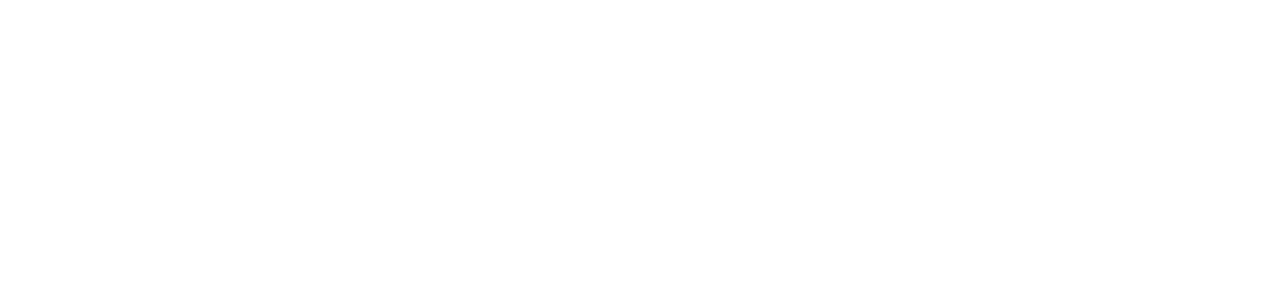
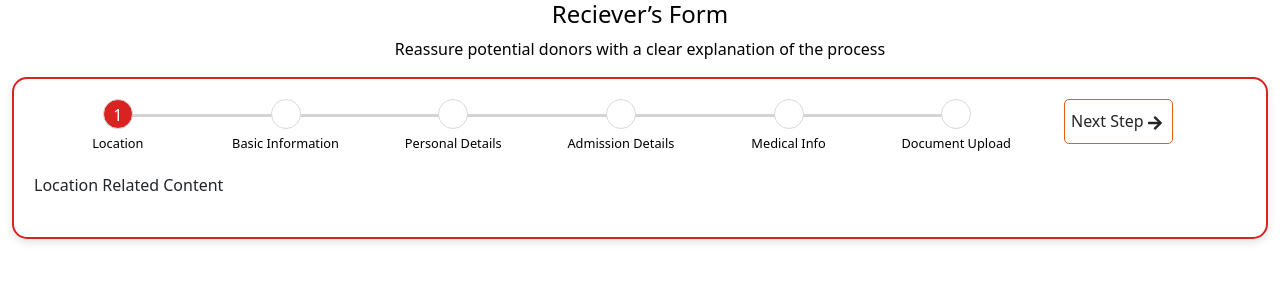
Before and after one commit to YashMatade/BloodTabs, a React (Vite) app: page /step in a window 1280 px wide. Before the commit this address had no page. Shown: the top 300 px of the page. Built offline with nearby package versions, Linux system fonts and the light colour scheme.

Commit message:
receiver-form skeleton

```diff
--- a/src/App.jsx
+++ b/src/App.jsx
@@ -2,6 +2,7 @@
 import { BrowserRouter as Router, Route, Routes } from 'react-router-dom';
 
 const Home = lazy(() => import('./Pages/Home/Home'));
+const ReceiverForm = lazy(() => import('./Pages/Home/Components/ReceiverForm/ReceiverForm.jsx'));
 
 const App = () => {
   return (
@@ -9,6 +10,8 @@
       <Suspense fallback={<></>}>
         <Routes>
           <Route path="/" element={<Home />} />
+          <Route path="/step" element={<ReceiverForm/>} />
+
         </Routes>
       </Suspense>
     </Router>
--- /dev/null
+++ b/src/Pages/Home/Components/ReceiverForm/ReceiverForm.css
@@ -0,0 +1,159 @@
+.stepper-container {
+    width: 100%;
+    margin: auto;
+    padding: 20px;
+    box-shadow: 0 4px 8px rgba(0, 0, 0, 0.1);
+    border-radius: 15px;
+    border: 2px solid #D82320;
+  }
+
+  .stepper-header {
+    display: flex;
+    justify-content: space-between;
+    align-items: center;
+    margin-bottom: 20px;
+    position: relative;
+  }
+
+  .step {
+    text-align: center;
+    flex: 1;
+    position: relative;
+  }
+
+  .step-circle {
+    width: 30px;
+    height: 30px;
+    line-height: 30px;
+    border-radius: 50%;
+    border:  1px solid #D9D9D9;
+    color: black;
+    margin: 0 auto;
+    background: white;
+    position: relative;
+    z-index: 1;
+  }
+
+  .step-circle.active {
+    background-color: #D82320;
+    color: white;
+  }
+
+  .step-label {
+    margin-top: 5px;
+    color: #000000;
+    font-weight: 500;
+    font-size: 0.8rem;
+  }
+
+  .step-connector {
+    width: 100%;
+    height: 3px;
+    background-color: lightgray;
+    position: absolute;
+    top: 15px;
+    left: 50%;
+    z-index: 0;
+  }
+
+  hr {
+    margin: 20px 0;
+  }
+
+  .step-content {
+    margin-bottom: 20px;
+  }
+
+
+
+  .next_step svg{
+    margin: 3px;
+  }
+
+  .next_step{
+    background: transparent;
+    outline: none;
+height: 45px;
+max-width: 100%;
+color: #252525;
+font-weight:500 ;
+    border-radius: 5px;
+    border: 1px solid #E95E10;
+  }
+
+
+  .stepper-container_text h3 {
+    text-align: center;
+    font-size: 1.5rem;
+    color: #000000;
+  }
+
+
+  .stepper-container_text p{
+    text-align: center;
+    color: #000000;
+  }
+
+
+
+
+  .next_step:hover{
+    color: white;
+    background-color: #E95E10;
+  }
+
+
+ .redirect_message p{
+    text-align: left !important;
+ }
+
+ .redirect_message{
+    display: flex;
+    cursor: pointer;
+    align-items: center;
+    color: #252525;
+    font-size: 14px;
+    font-weight: 500;
+    gap: 10px;
+ }
+
+ .redirect_message svg{
+    margin-top: -1rem;
+ }
+  .success-message {
+    text-align: center;
+    display: flex;
+    justify-content: center;
+    align-items: center;
+    flex-direction: column;
+  }
+
+
+  .success-message h4{
+    color: #E95E10;
+  }
+
+
+  .step_success_des{
+    text-align: center;
+    width: 500px;
+  }
+  .step_success_des p{
+line-height: 28px;
+font-weight: 500;
+color: #252525;
+  }
+  .success-message p{
+    color: #252525;
+  }
+
+
+  .step_completed{
+    font-weight: 500;
+  }
+
+
+  .success-icon {
+    color: #4caf50;
+    font-size: 5rem;
+  }
--- /dev/null
+++ b/src/Pages/Home/Components/ReceiverForm/ReceiverForm.jsx
@@ -0,0 +1,113 @@
+import React, { useState } from 'react';
+import './ReceiverForm.css';
+import { FaArrowRight, FaCheckCircle } from "react-icons/fa";
+import { FaArrowLeft } from "react-icons/fa";
+
+const steps = [
+  'Location',
+  'Basic Information',
+  'Personal Details',
+  'Admission Details',
+  'Medical Info',
+  'Document Upload'
+];
+
+const StepContent = ({ step }) => {
+  switch (step) {
+    case 0:
+      return <div>Location Related Content</div>;
+    case 1:
+      return <div>Basic Info Related Content</div>;
+    case 2:
+      return <div>Personal Information Related Content</div>;
+    case 3:
+      return <div>Admission Details</div>;
+    case 4:
+      return <div>Medical Info</div>;
+    case 5:
+      return <div>Document Upload</div>;
+    default:
+      return <div>Unknown Step</div>;
+  }
+};
+
+const ReceiverForm = () => {
+  const [activeStep, setActiveStep] = useState(0);
+  const [isFinished, setIsFinished] = useState(false);
+
+  const handleNext = () => {
+    if (activeStep === steps.length - 1) {
+      setIsFinished(true);
+    } else {
+      setActiveStep((prevActiveStep) => Math.min(prevActiveStep + 1, steps.length - 1));
+    }
+  };
+
+  const handleBack = () => {
+    setActiveStep((prevActiveStep) => Math.max(prevActiveStep - 1, 0));
+  };
+
+  const handleGoBack = () => {
+    setIsFinished(false);
+    setActiveStep(0); // Redirect to the first form or set to the last form step if needed
+  };
+
+  return (
+    <div className="container-fluid">
+        <div className="stepper-container_text">
+        <h3>Reciever’s Form </h3>
+        <p>Reassure potential donors with a clear explanation of the process</p>
+        </div>
+
+      {!isFinished ? (
+        <div className="stepper-container">
+
+          <div className="row">
+            <div className="col-lg-10">
+              <div className="stepper-header">
+                {steps.map((label, index) => (
+                  <div key={index} className={`step ${index === activeStep ? 'active' : ''}`}>
+                    <div className={`step-circle ${index === activeStep ? 'active' : ''}`}>
+                      {index === activeStep ? index + 1 : ''}
+                    </div>
+                    <div className="step-label">{label}</div>
+                    {index < steps.length - 1 && <div className="step-connector"></div>}
+                  </div>
+                ))}
+              </div>
+            </div>
+            <div className="col-lg-2">
+              <button onClick={handleNext} className="next_step">
+                {activeStep === steps.length - 1 ? 'Finish' : 'Next Step'}
+                <FaArrowRight />
+              </button>
+            </div>
+          </div>
+          <div className="step-content">
+            <StepContent step={activeStep} />
+          </div>
+        </div>
+      ) : (
+        <div className="stepper-container">
+            <div className="redirect_message" onClick={handleGoBack}>
+                <FaArrowLeft/>
+            <p  >Go Back</p>
+
+            </div>
+  <div className="success-message">
+          <FaCheckCircle className="success-icon" />
+          <p className='step_completed'>Completed</p>
+          <h4>Thank you for completing your blood request form</h4>
+          <div className='step_success_des'>
+          <p > We appreciate you trusting us with your blood request. Our dedicated team is working diligently to find a match for you. You will be contacted as soon as we have good news.</p>
+
+          </div>
+        </div>
+        </div>
+
+      )}
+    </div>
+  );
+};
+
+export default ReceiverForm;
```
